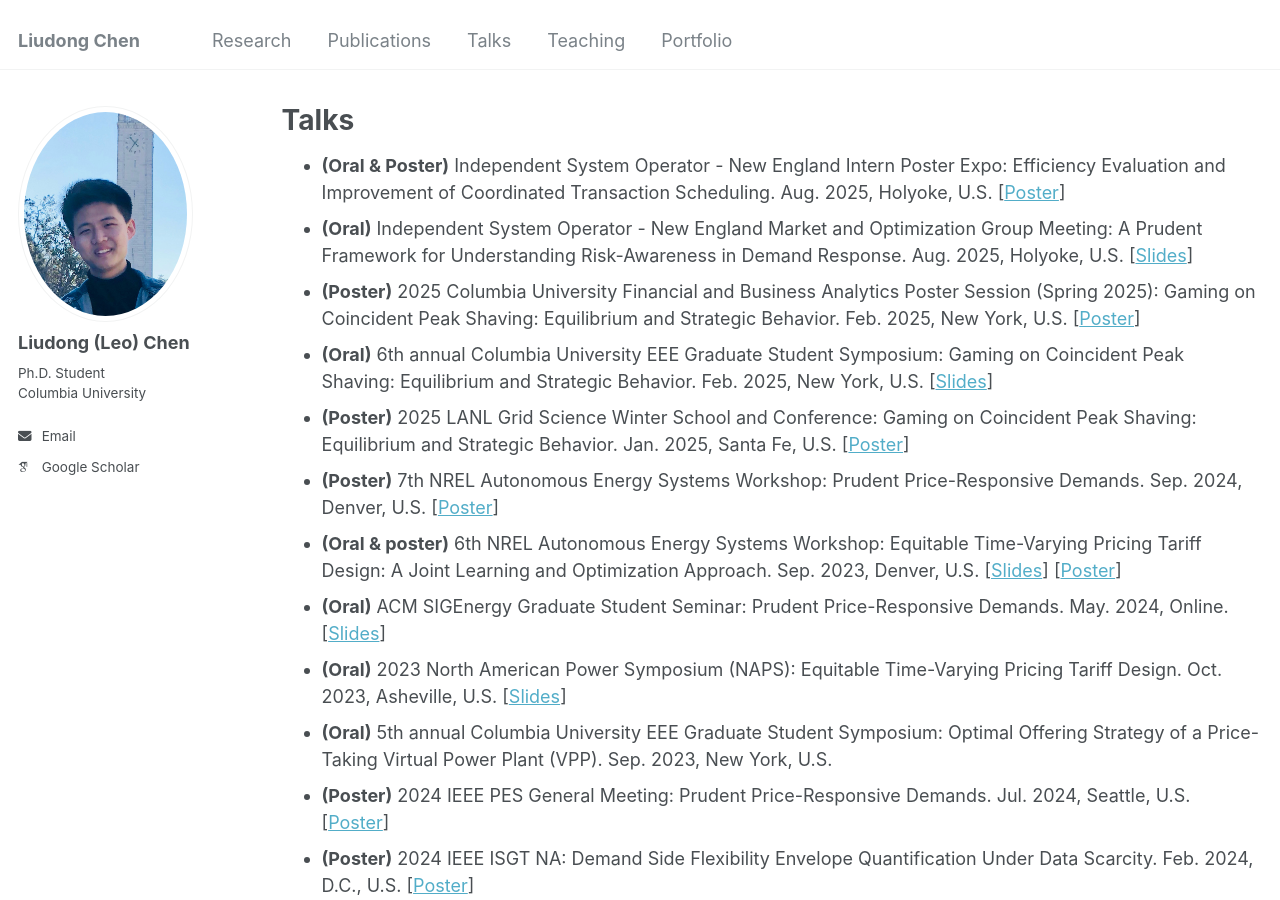
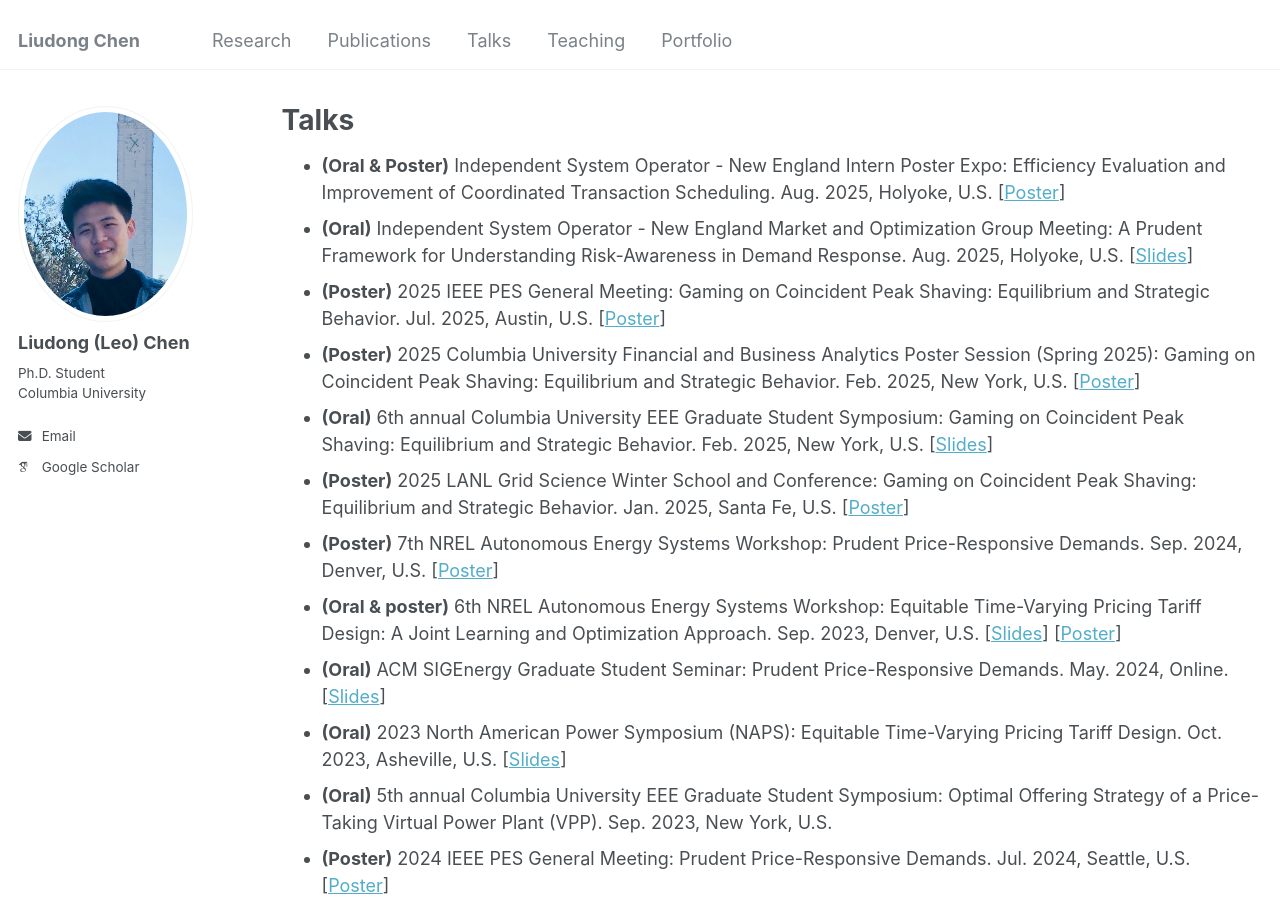
Before and after one commit to liudong-chen/liudong-chen.github.io, a Jekyll site: the page built from _pages/talks.md, in a window 1280 px wide and 900 px high. Built offline with Jekyll 4.4.1, drawn with Linux system fonts in a browser that asks for light colours; some web fonts are replaced.

Commit message:
Update talks.md
Signed-off-by: liudong-chen <115952987+liudong-chen@users.noreply.github.com>

```diff
--- a/_pages/talks.md
+++ b/_pages/talks.md
@@ -8,6 +8,7 @@ author_profile: true
 {% include base_path %}
 * **(Oral & Poster)** Independent System Operator - New England Intern Poster Expo: Efficiency Evaluation and Improvement of Coordinated Transaction Scheduling. Aug. 2025, Holyoke, U.S. [[Poster](../assets/ISONE-poster.pdf)]
 * **(Oral)** Independent System Operator - New England Market and Optimization Group Meeting: A Prudent Framework for Understanding Risk-Awareness in Demand Response. Aug. 2025, Holyoke, U.S. [[Slides](../assets/Prudent_ISO.pdf)]
+* **(Poster)** 2025 IEEE PES General Meeting: Gaming on Coincident Peak Shaving: Equilibrium and Strategic Behavior. Jul. 2025, Austin, U.S. [[Poster](../assets/PESGM_2025.pdf)]
 * **(Poster)** 2025 Columbia University Financial and Business Analytics Poster Session (Spring 2025): Gaming on Coincident Peak Shaving: Equilibrium and Strategic Behavior. Feb. 2025, New York, U.S. [[Poster](../assets/DSI_2025.pdf)]
 * **(Oral)** 6th annual Columbia University EEE Graduate Student Symposium: Gaming on Coincident Peak Shaving: Equilibrium and Strategic Behavior. Feb. 2025, New York, U.S. [[Slides](../assets/2025EEE_ppt.pdf)]
 * **(Poster)** 2025 LANL Grid Science Winter School and Conference: Gaming on Coincident Peak Shaving: Equilibrium and Strategic Behavior. Jan. 2025, Santa Fe, U.S. [[Poster](../assets/2025_Winter_school.pdf)]
```
